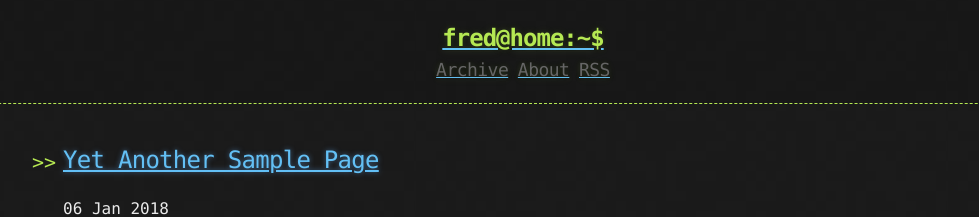
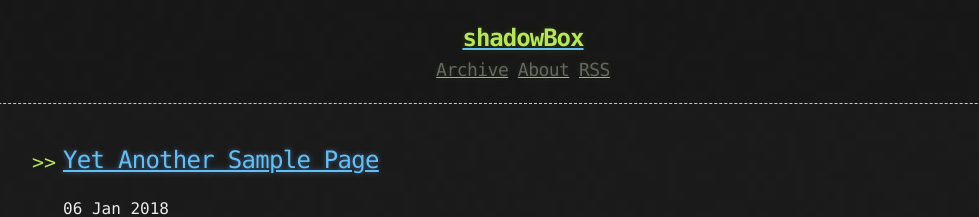
Before and after one commit to fredcox/fredcox.github.io, a Jekyll site: the page built from index.html, in a window 1280 px wide. Shown: the top 217 px of the page, without its empty margins (117-1096 px from the left). Built offline with Jekyll 4.4.1, drawn with Linux system fonts in a browser that asks for light colours; the list of posts is cut into pages by our own code.

```diff
--- a/_includes/header.html
+++ b/_includes/header.html
@@ -2,7 +2,7 @@
   <div>
     <a href="{{ "/" | prepend: site.baseurl | replace: '//', '/' }}">
     {% assign owner_first_name = site.owner | split: " " %}
-    <h1>{{ owner_first_name[0] | downcase }}@home:~$</h1>
+    <h1>{{ site.title }}</h1>
     </a>
     <div class="header-links">
       {% include links.html %}
```
Also changed, not shown: 1 other file.
